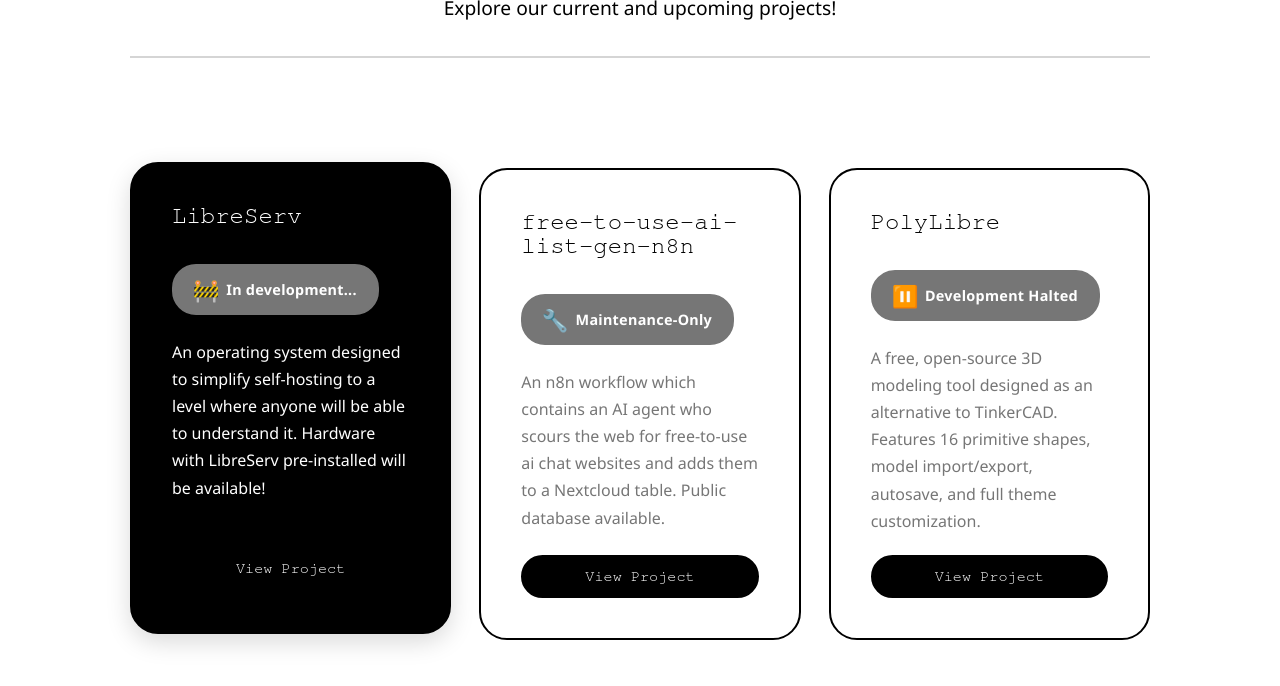
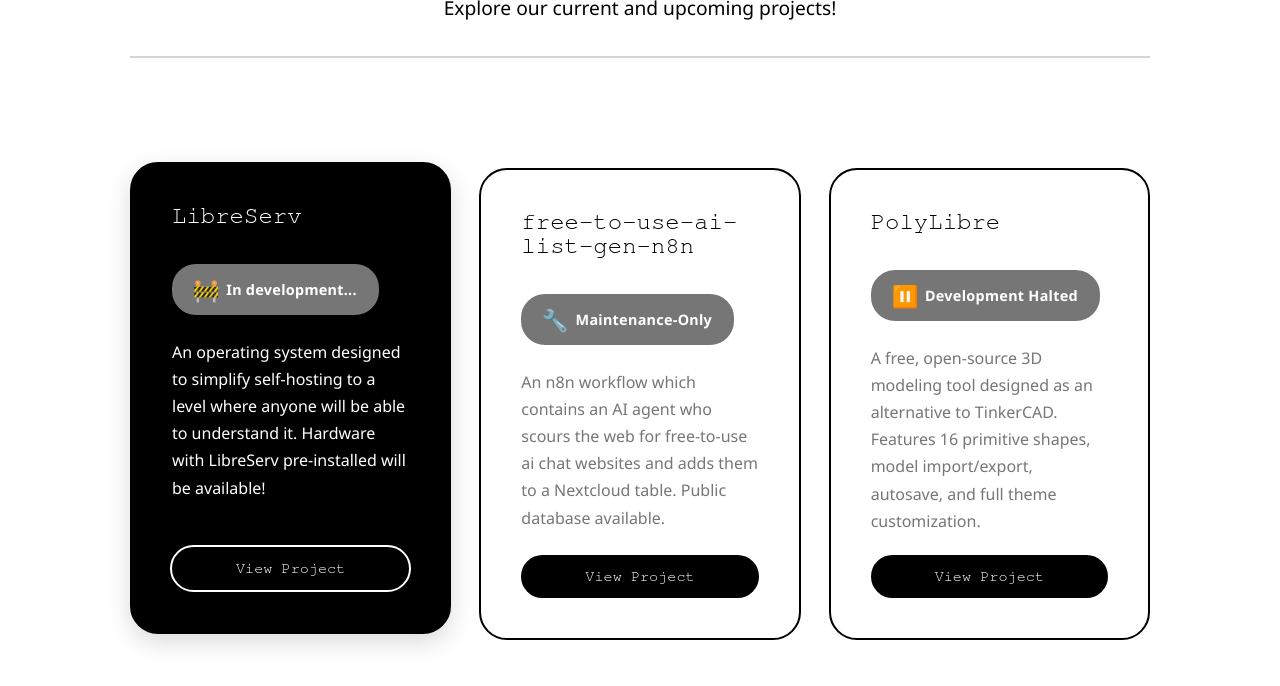
Before and after one commit to LibreLoom/Website, a React (Vite) app in the folder web/: page /projects in a window 1280 px wide. In both pictures the pointer is over the link 290 px from the left and 1321 px from the top of the page. Shown: the part 745-1431 px from the top of the page. Built offline with nearby package versions, Linux system fonts and the light colour scheme; a web font is replaced by a local one.

Commit message:
Update Border Color

```diff
--- a/web/src/components/cards/Card.css
+++ b/web/src/components/cards/Card.css
@@ -209,6 +209,8 @@
     transform: translateY(-2px);
     background-color: var(--primary);
     color: var(--secondary);
+
+    outline: 2px solid var(--primary);
 }
 
 .card--project:hover a.project-link-btn,
```
